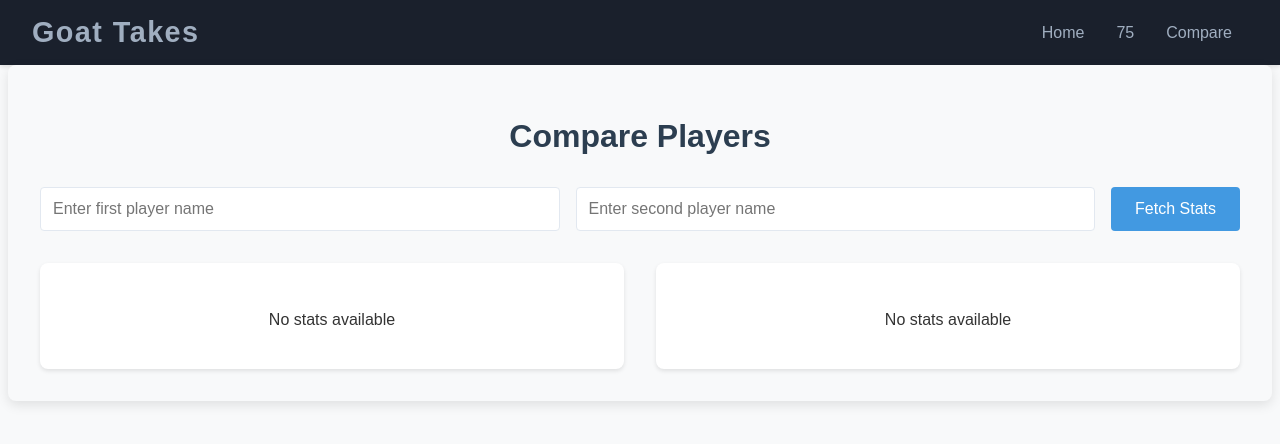
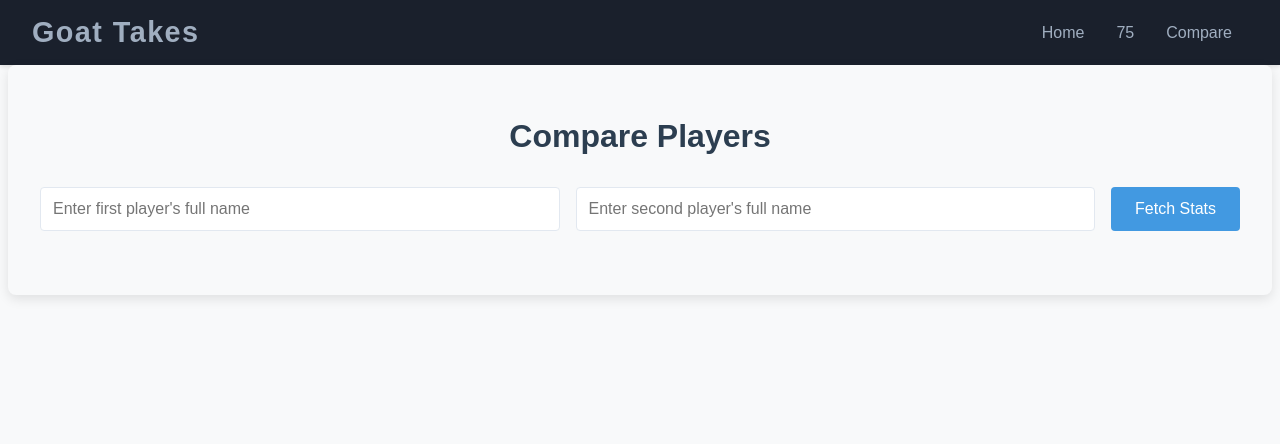
Before and after one commit to Vann-Calhoune/GoatTakes2, a React (Create React App) app: page /compare in a window 1280 px wide. Shown: the top 444 px of the page. Built offline with nearby package versions, Linux system fonts and the light colour scheme.

Commit message:
enhance compare page

```diff
--- a/src/pages/Compare.js
+++ b/src/pages/Compare.js
@@ -79,19 +79,24 @@ function Compare() {
       setStatsTwo(calculateAverages(dataTwo));
     }
   };
+
+  const capitalizePlayerName = (name) => {
+    return name.toUpperCase();
+  };
+
   return (
     <div className="compare-container">
       <h1>Compare Players</h1>
       <div className="input-group">
         <input
           type="text"
-          placeholder="Enter first player name"
+          placeholder="Enter first player's full name"
           value={playerOne}
           onChange={(e) => setPlayerOne(e.target.value)}
         />
         <input
           type="text"
-          placeholder="Enter second player name"
+          placeholder="Enter second player's full name"
           value={playerTwo}
           onChange={(e) => setPlayerTwo(e.target.value)}
         />
@@ -99,10 +104,11 @@ function Compare() {
       </div>
       {error && <p className="error">{error}</p>}
       {loading && <div className="loading-spinner"></div>}
+      {(statsOne || statsTwo) && (
         <div className="stats-container">
+          {statsOne && (
             <div className="player-stats">
-          <h3>{playerOne}</h3>
-          {statsOne ? (
+              <h3>{capitalizePlayerName(playerOne)}</h3>
               <table>
                 <thead>
                   <tr>
@@ -139,13 +145,11 @@ function Compare() {
                   ))}
                 </tbody>
               </table>
-          ) : (
-            !loading && <p>No stats available</p>
+            </div>
           )}
-        </div>
+          {statsTwo && (
             <div className="player-stats">
-          <h3>{playerTwo}</h3>
-          {statsTwo ? (
+              <h3>{capitalizePlayerName(playerTwo)}</h3>
               <table>
                 <thead>
                   <tr>
@@ -182,11 +186,10 @@ function Compare() {
                   ))}
                 </tbody>
               </table>
-          ) : (
-            !loading && <p>No stats available</p>
+            </div>
           )}
         </div>
-      </div>
+      )}
     </div>
   );
 }
```
Lines whose indentation alone changed are shown as unchanged.
